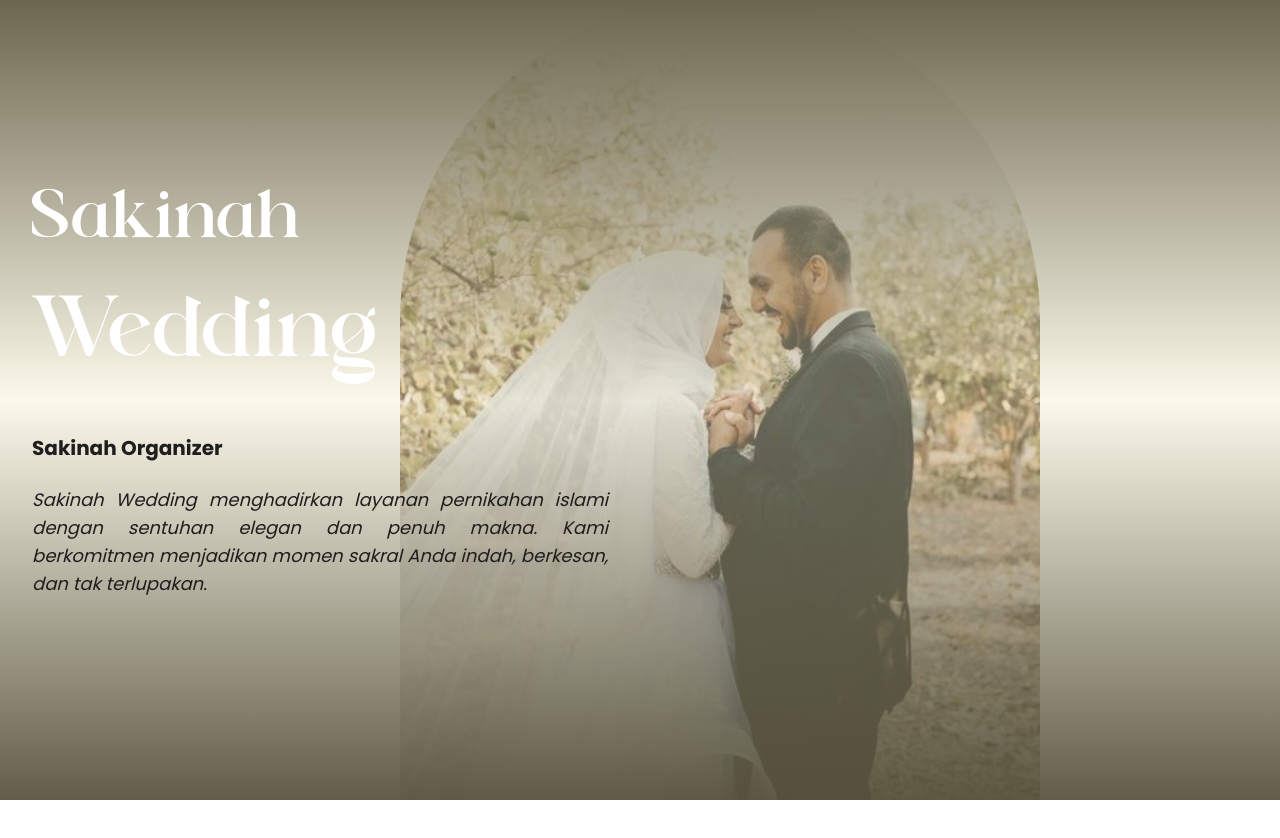
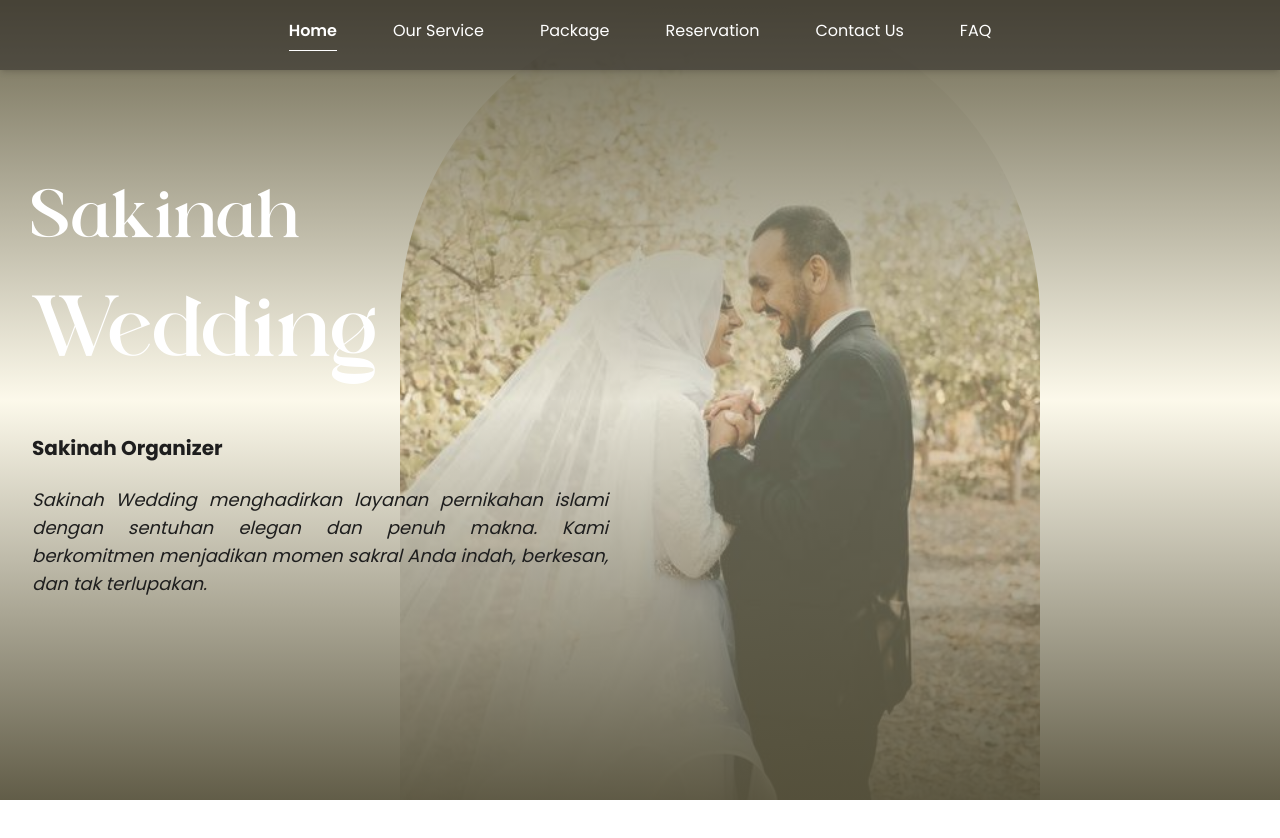
Before and after one commit to Wahhab2004/sakinah_organizer, a Next.js app: page / in a window 1280 px wide. Shown: the top 838 px of the page. Built offline with nearby package versions, Linux system fonts and the light colour scheme.

Commit message:
Navbar Responsive

```diff
--- /dev/null
+++ b/src/app/component/navbar.tsx
@@ -0,0 +1,66 @@
+"use client";
+import Link from "next/link";
+import { usePathname } from "next/navigation";
+import { useEffect, useState } from "react";
+
+export default function Navbar() {
+	const pathhname = usePathname();
+	const [isScrolled, setIsScrolled] = useState(false);
+	const [isOpen, setIsOpen] = useState(false);
+
+	useEffect(() => {
+		const handleScroll = () => {
+			setIsScrolled(window.scrollY > 10);
+		};
+
+		window.addEventListener("scroll", handleScroll);
+		return () => window.removeEventListener("scroll", handleScroll);
+	}, []);
+
+	const menus = [
+		{ name: "Home", path: "/" },
+		{ name: "Our Service", path: "/service" },
+		{ name: "Package", path: "/package" },
+		{ name: "Reservation", path: "/reservation" },
+		{ name: "Contact Us", path: "/contact" },
+		{ name: "FAQ", path: "/faq" },
+	];
+
+	const navStyle = `items-center bg-[#302C29]/60 absolute lg:fixed left-1/2 transform -translate-x-1/2 z-50 shadow-md w-full transition-all duration-500 ${
+		isScrolled
+			? "lg:top-10 lg:rounded-full lg:w-[60%] xl:w-[60%]"
+			: "lg:top-0 lg:rounded-none lg:w-screen"
+	}`;
+
+	const linkStyle = (menuPath: string) => `
+		hover:scale-110 transition-transform duration-300 relative pb-2
+		after:content-[''] after:absolute after:bottom-0 after:left-0 after:w-full after:h-[1.5px] after:bg-white after:origin-left after:transition-transform after:duration-500
+		${pathhname === menuPath ? "after:scale-x-100 font-semibold" : "after:scale-x-0 hover:after:scale-x-100"}
+	`;
+
+	return (
+		<nav className={navStyle}>
+			<div className="lg:hidden flex justify-between items-center px-4 py-3">
+				<div className="text-white font-semibold">Sakinah Wedding</div>
+				<button
+					className="text-white focus:outline-none"
+					onClick={() => setIsOpen(!isOpen)}
+				>
+					{isOpen ? "✖" : "☰"}
+				</button>
+			</div>
+
+			<ul
+				className={`lg:flex justify-center items-center space-y-4 lg:space-y-0 lg:space-x-14 text-white h-[70px] lg:h-[70px] text-center transition-all duration-300 ${
+					isOpen ? "h-[350px] flex flex-col space-y-4 lg:space-y-0 lg:flex-row lg:h-[70px]" : "hidden lg:flex"
+				}`}
+			>
+				{menus.map((menu) => (
+					<Link href={menu.path} key={menu.name}>
+						<li className={linkStyle(menu.path)}>{menu.name}</li>
+					</Link>
+				))}
+			</ul>
+		</nav>
+	);
+}
--- a/src/app/layout.tsx
+++ b/src/app/layout.tsx
@@ -1,6 +1,7 @@
 import type { Metadata } from "next";
 import { Poppins } from "next/font/google";
 import "./globals.css";
+import Navbar from "./component/navbar";
 
 
 export const metadata: Metadata = {
@@ -24,6 +25,7 @@ export default function RootLayout({
       <body
         className={`${fontBody.className} antialiased`}
       >
+        <Navbar />
         {children}
       </body>
     </html>
--- a/src/app/page.tsx
+++ b/src/app/page.tsx
@@ -65,8 +65,6 @@ export default function Home() {
 					</div>
 				</div>
 			</section>
-
-			test aja
 		</div>
 	);
 }
```
Also changed, not shown: 1 other file (tests, documents, lock files or other folders).
